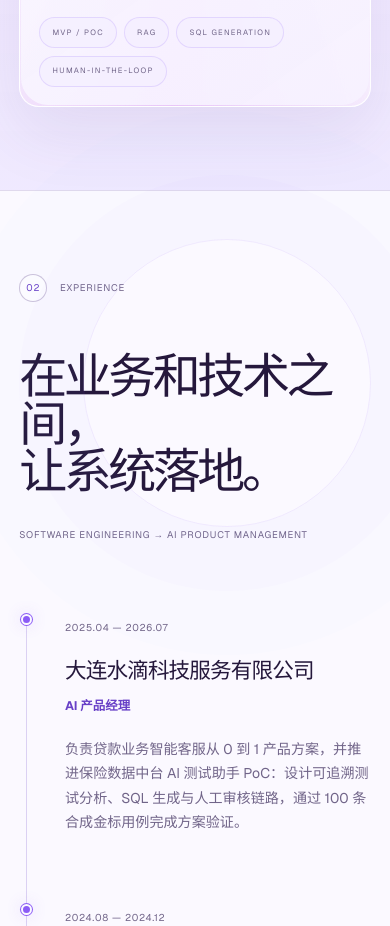
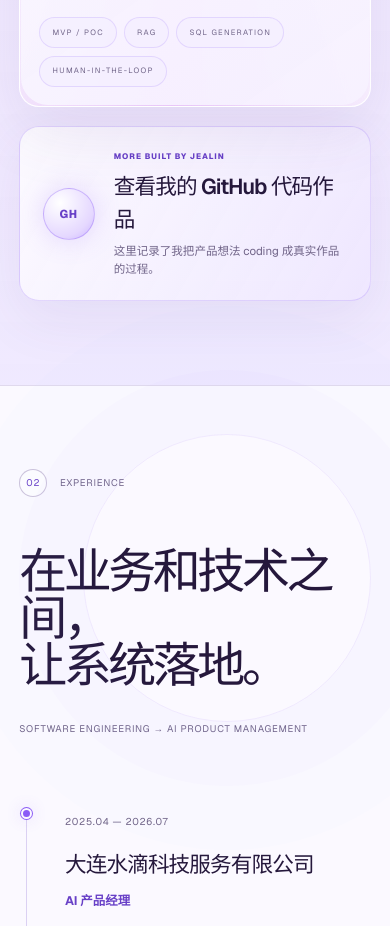
Before and after one commit to 15241522260-dotcom/jealin-personal-site, a Next.js app: page / in a window 390 px wide. Shown: the part 4160-5086 px from the top of the page. Built offline with nearby package versions, Linux system fonts and the light colour scheme.

Commit message:
Add GitHub portfolio links

```diff
--- a/app/globals.css
+++ b/app/globals.css
@@ -351,6 +351,16 @@ h2 { margin: 0; color: var(--ink); font-size: clamp(3rem,6.3vw,7.4rem); font-wei
 .project-metrics strong { color: var(--card-accent); font-family: var(--mono); font-size: clamp(1.4rem,2.5vw,2.4rem); letter-spacing: -.05em; }
 .project-metrics span { margin-top: .6rem; color: var(--muted); font-size: .58rem; line-height: 1.45; }
 
+.github-showcase { display: grid; grid-template-columns: auto 1fr auto; gap: clamp(1.2rem,2.5vw,2.4rem); align-items: center; margin-top: clamp(1.2rem,2.5vw,2.2rem); padding: clamp(1.4rem,2.6vw,2.4rem); border: 1px solid rgba(139,92,246,.22); border-radius: 24px; background: linear-gradient(120deg,rgba(255,255,255,.78),rgba(238,230,255,.72)); box-shadow: 0 18px 55px rgba(91,61,137,.08); transition: border-color 200ms ease,box-shadow 200ms ease,transform 200ms ease; }
+.github-showcase:hover { border-color: rgba(139,92,246,.5); box-shadow: 0 24px 68px rgba(91,61,137,.16); transform: translateY(-4px); }
+.github-showcase-mark { display: grid; place-items: center; width: clamp(52px,5vw,68px); height: clamp(52px,5vw,68px); border: 1px solid rgba(139,92,246,.34); border-radius: 50%; background: radial-gradient(circle at 32% 28%,#fff,#e5d8ff 68%,#c9b2ff); color: var(--violet-deep); font-family: var(--mono); font-size: .72rem; font-weight: 800; letter-spacing: .06em; box-shadow: 0 0 28px rgba(139,92,246,.2); }
+.github-showcase-copy { display: flex; flex-direction: column; }
+.github-showcase-copy small { color: var(--violet-deep); font-family: var(--mono); font-size: .5rem; font-weight: 750; letter-spacing: .12em; }
+.github-showcase-copy strong { margin-top: .55rem; color: var(--ink); font-size: clamp(1.35rem,2.2vw,2.2rem); font-weight: 590; letter-spacing: -.04em; }
+.github-showcase-copy em { margin-top: .45rem; color: var(--muted); font-size: .78rem; font-style: normal; line-height: 1.55; }
+.github-showcase > b { color: var(--violet-deep); font-size: clamp(1.8rem,3vw,3rem); font-weight: 400; transition: transform 180ms ease; }
+.github-showcase:hover > b { transform: translate(5px,-5px); }
+
 .case-page { background: var(--bg); }
 .case-nav { position: sticky; top: 0; z-index: 60; display: grid; grid-template-columns: 1fr auto 1fr; align-items: center; min-height: 72px; padding: 0 clamp(1.2rem,3vw,3.5rem); border-bottom: 1px solid var(--line); background: rgba(248,244,255,.84); backdrop-filter: blur(20px) saturate(135%); }
 .case-nav .brand { justify-self: center; }
@@ -572,6 +582,9 @@ footer span:nth-child(2) { text-align: center; } footer a { justify-self: end; c
   .project-metrics { grid-template-columns: 1fr; }
   .project-metrics div { min-height: 86px; }
   .project-card-foot { align-items: flex-start; flex-direction: column; }
+  .github-showcase { grid-template-columns: auto 1fr; border-radius: 20px; }
+  .github-showcase > b { display: none; }
+  .github-showcase-copy em { font-size: .72rem; }
   .case-nav { min-height: 64px; }
   .project-hero { min-height: auto; }
   .project-hero-meta span:last-child { display: none; }
--- a/app/page.tsx
+++ b/app/page.tsx
@@ -68,7 +68,7 @@ export default function Home() {
         <a className="brand" href="#top" aria-label="Jealin 个人网站首页">
           <span className="brand-mark">J</span><span>JEALIN 赵佳琳 / AI PM</span>
         </a>
-        <nav aria-label="主导航"><a href="#work">项目</a><a href="#experience">经历</a><a href="#about">关于</a></nav>
+        <nav aria-label="主导航"><a href="#work">项目</a><a href="#experience">经历</a><a href="#about">关于</a><a href="https://github.com/15241522260-dotcom?tab=repositories" target="_blank" rel="noreferrer">GitHub ↗</a></nav>
         <a className="availability" href="mailto:15241522260@163.com"><i aria-hidden="true" /> OPEN TO TALK</a>
       </header>
 
@@ -131,6 +131,11 @@ export default function Home() {
             </article>
           ))}
         </div>
+        <a className="github-showcase" href="https://github.com/15241522260-dotcom?tab=repositories" target="_blank" rel="noreferrer" aria-label="在新标签页查看 Jealin 的 GitHub 代码作品">
+          <span className="github-showcase-mark" aria-hidden="true">GH</span>
+          <span className="github-showcase-copy"><small>MORE BUILT BY JEALIN</small><strong>查看我的 GitHub 代码作品</strong><em>这里记录了我把产品想法 coding 成真实作品的过程。</em></span>
+          <b aria-hidden="true">↗</b>
+        </a>
       </section>
 
       <section className="section experience" id="experience" aria-labelledby="experience-title">
```
Also changed, not shown: 1 other file (tests, documents, lock files or other folders).
